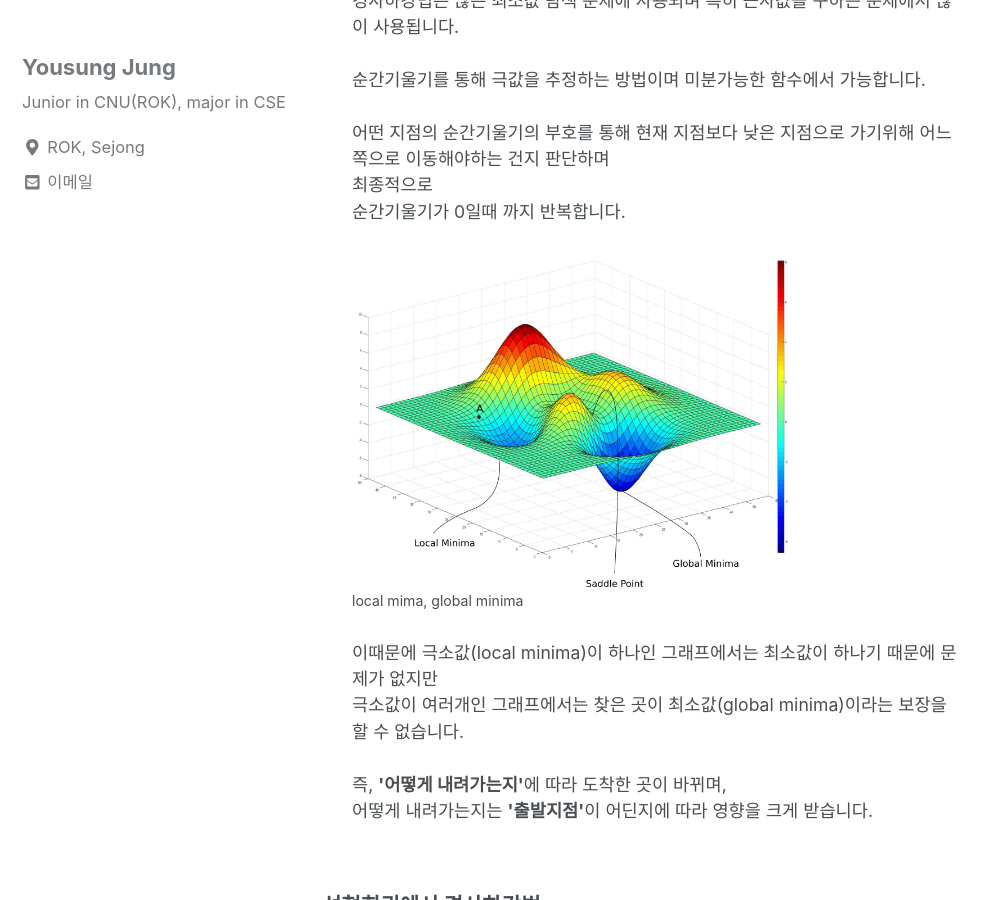
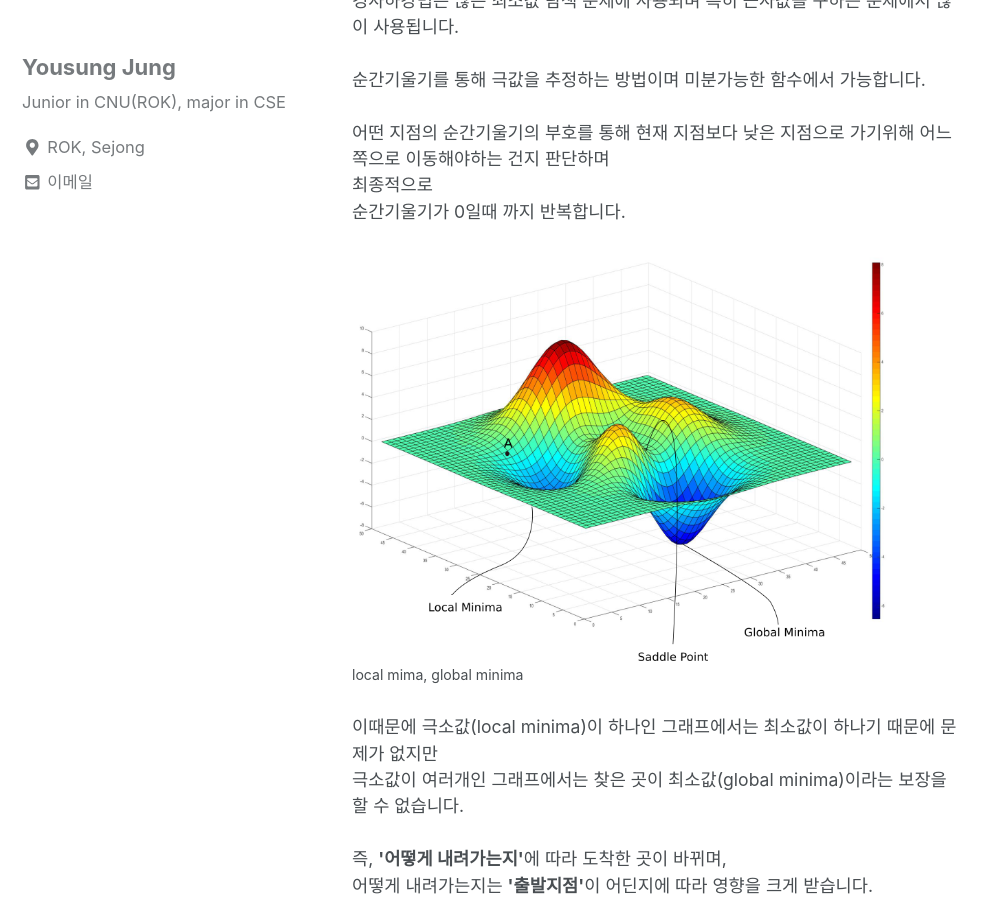
Before and after one commit to can019/can019.github.io, a Jekyll site: the page built from _posts/2020-08-18-MachineLearning-AI-3.md, in a window 1280 px wide and 900 px high, scrolled down 557 px. Shown: the whole window, without its empty margins (0-996 px from the left). Built offline with Jekyll 4.4.1, drawn with Linux system fonts in a browser that asks for light colours; nearby versions of some CDN libraries.

Commit message:
modified

```diff
--- a/_posts/2020-08-18-MachineLearning-AI-3.md
+++ b/_posts/2020-08-18-MachineLearning-AI-3.md
@@ -18,7 +18,7 @@ categories: MachineLearning DataAnalyze
        어떤 지점의 순간기울기의 부호를 통해 현재 지점보다 낮은 지점으로 가기위해 어느쪽으로 이동해야하는 건지 판단하며<br/>
        최종적으로<br/> 순간기울기가 0일때 까지 반복합니다.<br/><br/>
 
-       <img src="/assets/photos/gradient-descent-local-minima.png" width="450"><br/>
+       <img src="/assets/photos/gradient-descent-local-minima.png" width="550"><br/>
        <span style = "font-size : 0.8em">local mima, global minima</span><br/><br/>
        이때문에 극소값(local minima)이 하나인 그래프에서는 최소값이 하나기 때문에 문제가 없지만<br/>
        극소값이 여러개인 그래프에서는 찾은 곳이 최소값(global minima)이라는 보장을 할 수 없습니다.<br/><br/>
```
